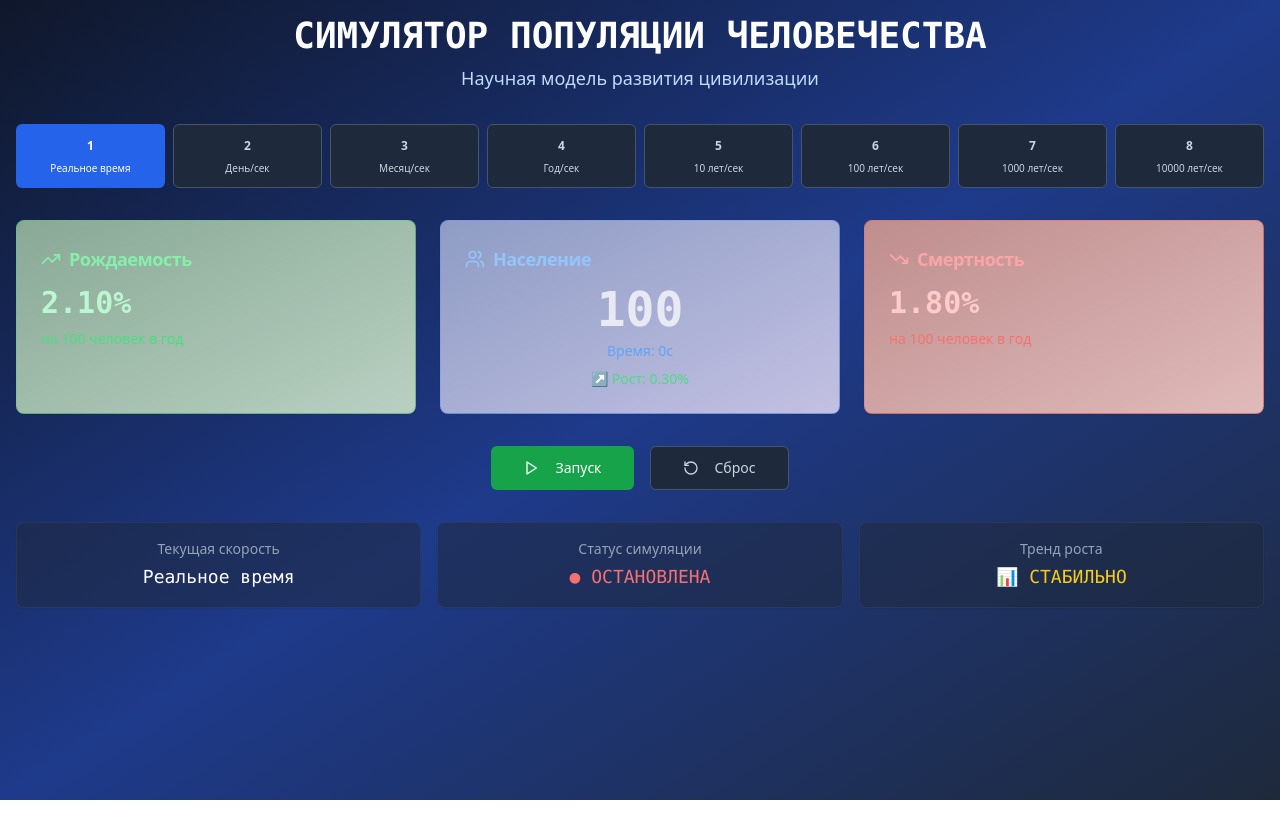
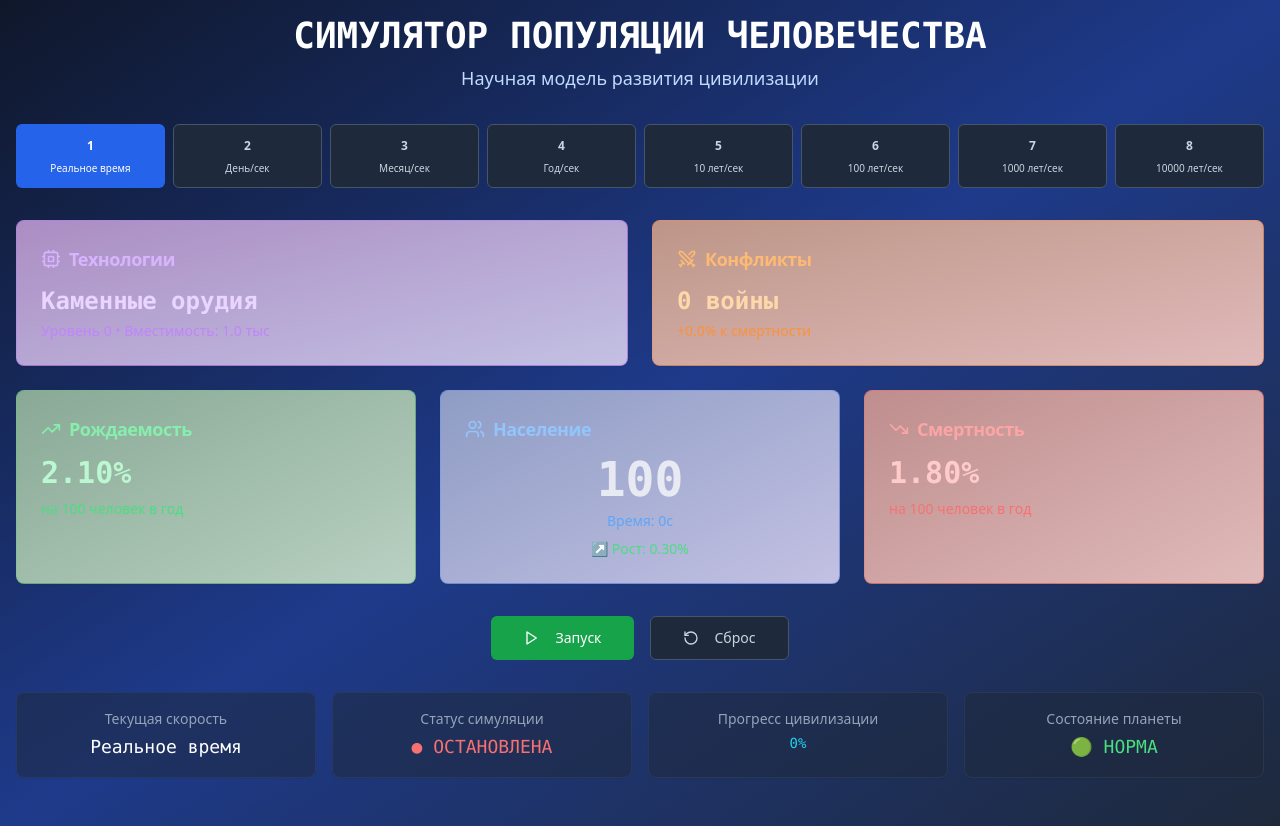
Before and after one commit to pr-poehali-dev/infinite-population-simulator, a React (Vite) app: page / in a window 1280 px wide. Before the commit the page ends 800 px from the top, so only its background shows below. Built offline with nearby package versions, Linux system fonts and the light colour scheme.

Commit message:
feat: эволюция технологий и войн

```diff
--- a/src/pages/Index.tsx
+++ b/src/pages/Index.tsx
@@ -11,6 +11,13 @@ const PopulationSimulator = () => {
   const [isRunning, setIsRunning] = useState(false);
   const [totalTime, setTotalTime] = useState(0);
 
+  // Новые системы
+  const [techLevel, setTechLevel] = useState(0);
+  const [currentTech, setCurrentTech] = useState('Каменные орудия');
+  const [warsCount, setWarsCount] = useState(0);
+  const [overpopulationFactor, setOverpopulationFactor] = useState(1);
+  const [carryingCapacity, setCarryingCapacity] = useState(1000);
+
   const speedModes = [
     { id: 1, label: 'Реальное время', multiplier: 1, unit: 'сек' },
     { id: 2, label: 'День/сек', multiplier: 86400, unit: 'дней' },
@@ -20,6 +27,22 @@ const PopulationSimulator = () => {
     { id: 6, label: '100 лет/сек', multiplier: 3153600000, unit: 'век' },
     { id: 7, label: '1000 лет/сек', multiplier: 31536000000, unit: 'тыс.л' },
     { id: 8, label: '10000 лет/сек', multiplier: 315360000000, unit: '10тыс.л' }
+  ];
+
+  // Система технологий
+  const technologies = [
+    { name: 'Каменные орудия', level: 0, birthBonus: 0, deathReduction: 0, capacity: 1000 },
+    { name: 'Сельское хозяйство', level: 1, birthBonus: 0.3, deathReduction: 0.2, capacity: 5000 },
+    { name: 'Письменность', level: 2, birthBonus: 0.2, deathReduction: 0.3, capacity: 10000 },
+    { name: 'Металлургия', level: 3, birthBonus: 0.4, deathReduction: 0.1, capacity: 25000 },
+    { name: 'Медицина', level: 4, birthBonus: 0.1, deathReduction: 0.5, capacity: 50000 },
+    { name: 'Промышленность', level: 5, birthBonus: 0.5, deathReduction: 0.2, capacity: 500000 },
+    { name: 'Электричество', level: 6, birthBonus: 0.3, deathReduction: 0.4, capacity: 1000000 },
+    { name: 'Антибиотики', level: 7, birthBonus: 0.2, deathReduction: 0.6, capacity: 2000000 },
+    { name: 'Компьютеры', level: 8, birthBonus: 0.4, deathReduction: 0.3, capacity: 5000000 },
+    { name: 'Космические технологии', level: 9, birthBonus: 0.6, deathReduction: 0.4, capacity: 10000000 },
+    { name: 'Генетика', level: 10, birthBonus: 0.3, deathReduction: 0.7, capacity: 50000000 },
+    { name: 'ИИ и роботика', level: 11, birthBonus: 0.5, deathReduction: 0.5, capacity: 100000000 },
   ];
 
   const generateRandomVariation = (base: number, variation: number = 0.3) => {
@@ -34,30 +57,61 @@ const PopulationSimulator = () => {
         setPopulation(prev => {
           if (prev <= 0) return 0;
 
-          // Ограничиваем вариации, чтобы не было резких скачков
-          const currentBirthRate = generateRandomVariation(birthRate, 0.2);
-          const currentDeathRate = generateRandomVariation(deathRate, 0.2);
+          // Развитие технологий со временем
+          const years = totalTime / 31536000;
+          let newTechLevel = Math.floor(years / 500); // Новая технология каждые 500 лет
+          if (newTechLevel >= technologies.length) newTechLevel = technologies.length - 1;
+
+          if (newTechLevel !== techLevel) {
+            setTechLevel(newTechLevel);
+            setCurrentTech(technologies[newTechLevel].name);
+            setCarryingCapacity(technologies[newTechLevel].capacity);
+          }
+
+          // Генерация войн
+          const currentWars = Math.floor(Math.random() * 5) + Math.floor(prev / 10000); // Больше войн при большем населении
+          setWarsCount(currentWars);
+
+          // Расчет перенаселения
+          const overpopulation = Math.max(1, prev / carryingCapacity);
+          setOverpopulationFactor(overpulation);
+
+          // Базовые показатели с технологическими бонусами
+          const techData = technologies[techLevel];
+          let baseBirthRate = 2.1 + techData.birthBonus;
+          let baseDeathRate = 1.8 - techData.deathReduction;
+
+          // Влияние войн на смертность
+          const warMortality = currentWars * 0.5; // Каждая война добавляет 0.5% смертности
+          baseDeathRate += warMortality;
+
+          // Влияние перенаселения
+          if (overpopulation > 1) {
+            const overpopulationStress = Math.pow(overpopulation - 1, 1.5) * 2;
+            baseDeathRate += overpopulationStress;
+            baseBirthRate -= overpopulationStress * 0.3; // Снижение рождаемости при перенаселении
+          }
+
+          // Случайные вариации
+          const currentBirthRate = generateRandomVariation(baseBirthRate, 0.2);
+          const currentDeathRate = generateRandomVariation(baseDeathRate, 0.2);
 
           setBirthRate(currentBirthRate);
           setDeathRate(currentDeathRate);
 
-          // Более мягкий расчет роста
+          // Расчет роста
           const netGrowthRate = (currentBirthRate - currentDeathRate) / 100;
           const timeMultiplier = speedModes.find(mode => mode.id === speedMode)?.multiplier || 1;
 
-          // Ограничиваем максимальное изменение за итерацию
-          const maxChangePerSecond = 0.1; // Максимум 10% изменения за секунду
+          const maxChangePerSecond = 0.1;
           const rawGrowthFactor = netGrowthRate * timeMultiplier / 31536000;
           const limitedGrowthFactor = Math.max(-maxChangePerSecond, Math.min(maxChangePerSecond, rawGrowthFactor));
 
           const growthFactor = 1 + limitedGrowthFactor;
-
-          // Минимальный порог выживания
           const newPopulation = Math.max(1, Math.round(prev * growthFactor));
 
-          // Если население критически мало, добавляем стабилизацию
           if (newPopulation < 10 && netGrowthRate < 0) {
-            return Math.max(1, prev - 1); // Медленное убывание вместо мгновенной смерти
+            return Math.max(1, prev - 1);
           }
 
           return newPopulation;
@@ -68,7 +122,7 @@ const PopulationSimulator = () => {
     }
 
     return () => clearInterval(interval);
-  }, [isRunning, speedMode, birthRate, deathRate]);
+  }, [isRunning, speedMode, birthRate, deathRate, techLevel, totalTime, carryingCapacity]);
 
   const formatTime = (seconds: number) => {
     const years = Math.floor(seconds / 31536000);
@@ -96,6 +150,11 @@ const PopulationSimulator = () => {
     setDeathRate(1.8);
     setTotalTime(0);
     setIsRunning(false);
+    setTechLevel(0);
+    setCurrentTech('Каменные орудия');
+    setWarsCount(0);
+    setOverpopulationFactor(1);
+    setCarryingCapacity(1000);
   };
 
   const netGrowth = birthRate - deathRate;
@@ -129,6 +188,43 @@ const PopulationSimulator = () => {
               <span className="text-[10px] leading-tight">{mode.label}</span>
             </Button>
           ))}
+        </div>
+
+        {/* Technology & Wars Display */}
+        <div className="grid grid-cols-1 lg:grid-cols-2 gap-6 mb-6">
+          <Card className="bg-gradient-to-br from-purple-900/50 to-indigo-800/30 border-purple-600/30">
+            <CardHeader className="pb-3">
+              <CardTitle className="text-purple-300 text-lg flex items-center gap-2">
+                <Icon name="Cpu" size={20} />
+                Технологии
+              </CardTitle>
+            </CardHeader>
+            <CardContent>
+              <div className="text-2xl font-bold text-purple-200 font-mono mb-1">
+                {currentTech}
+              </div>
+              <div className="text-purple-400 text-sm">
+                Уровень {techLevel} • Вместимость: {formatPopulation(carryingCapacity)}
+              </div>
+            </CardContent>
+          </Card>
+
+          <Card className="bg-gradient-to-br from-orange-900/50 to-red-800/30 border-orange-600/30">
+            <CardHeader className="pb-3">
+              <CardTitle className="text-orange-300 text-lg flex items-center gap-2">
+                <Icon name="Swords" size={20} />
+                Конфликты
+              </CardTitle>
+            </CardHeader>
+            <CardContent>
+              <div className="text-2xl font-bold text-orange-200 font-mono mb-1">
+                {warsCount} {warsCount === 1 ? 'война' : warsCount < 5 ? 'войны' : 'войн'}
+              </div>
+              <div className="text-orange-400 text-sm">
+                +{(warsCount * 0.5).toFixed(1)}% к смертности
+              </div>
+            </CardContent>
+          </Card>
         </div>
 
         {/* Main Display */}
@@ -169,6 +265,11 @@ const PopulationSimulator = () => {
               }`}>
                 {netGrowth > 0 ? '↗ Рост' : netGrowth < 0 ? '↘ Убыль' : '→ Стабильность'}: {netGrowth.toFixed(2)}%
               </div>
+              {overpopulationFactor > 1.5 && (
+                <div className="text-red-300 text-xs mt-1 animate-pulse">
+                  ⚠️ Перенаселение: {overpopulationFactor.toFixed(1)}x
+                </div>
+              )}
             </CardContent>
           </Card>
 
@@ -216,7 +317,7 @@ const PopulationSimulator = () => {
         </div>
 
         {/* Statistics Bar */}
-        <div className="mt-8 grid grid-cols-1 sm:grid-cols-3 gap-4">
+        <div className="mt-8 grid grid-cols-1 sm:grid-cols-4 gap-4">
           <Card className="bg-slate-800/50 border-slate-600/30">
             <CardContent className="p-4 text-center">
               <div className="text-slate-400 text-sm mb-1">Текущая скорость</div>
@@ -237,12 +338,22 @@ const PopulationSimulator = () => {
 
           <Card className="bg-slate-800/50 border-slate-600/30">
             <CardContent className="p-4 text-center">
-              <div className="text-slate-400 text-sm mb-1">Тренд роста</div>
+              <div className="text-slate-400 text-sm mb-1">Прогресс цивилизации</div>
+              <div className="text-cyan-400 font-mono text-sm">
+                {((techLevel / (technologies.length - 1)) * 100).toFixed(0)}%
+              </div>
+            </CardContent>
+          </Card>
+
+          <Card className="bg-slate-800/50 border-slate-600/30">
+            <CardContent className="p-4 text-center">
+              <div className="text-slate-400 text-sm mb-1">Состояние планеты</div>
               <div className={`font-mono text-lg ${
-                netGrowth > 0.5 ? 'text-green-400' :
-                netGrowth < -0.5 ? 'text-red-400' : 'text-yellow-400'
+                overpopulationFactor > 2 ? 'text-red-400' :
+                overpopulationFactor > 1.5 ? 'text-yellow-400' : 'text-green-400'
               }`}>
-                {netGrowth > 0.5 ? '📈 РОСТ' : netGrowth < -0.5 ? '📉 СПАД' : '📊 СТАБИЛЬНО'}
+                {overpopulationFactor > 2 ? '🔴 КРИЗИС' :
+                 overpopulationFactor > 1.5 ? '🟡 СТРЕСС' : '🟢 НОРМА'}
               </div>
             </CardContent>
           </Card>
```
